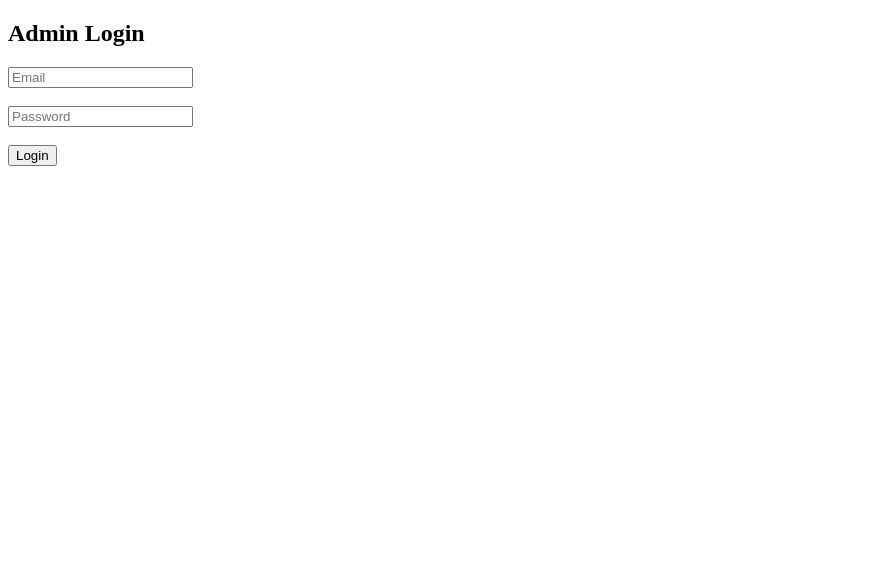
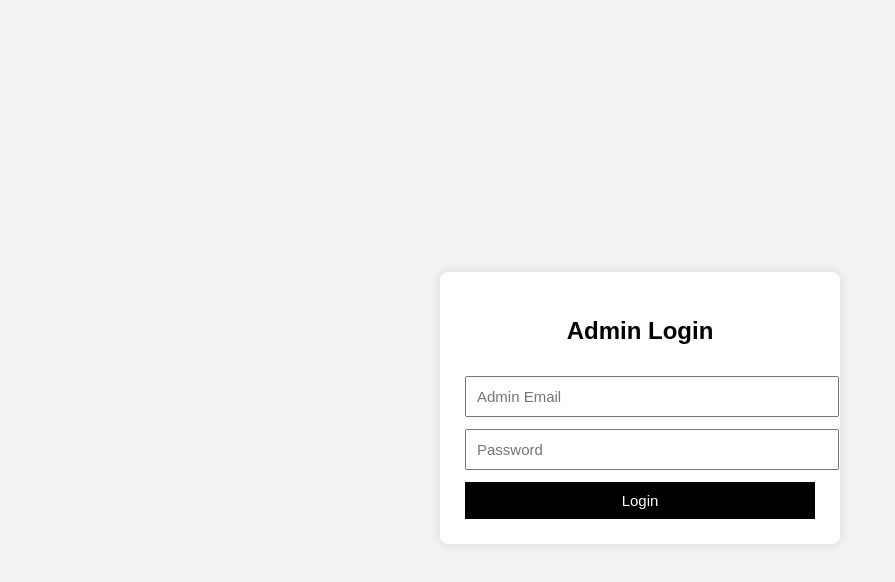
Before and after one commit to sudharishi/sr-fashion-hub, a plain HTML site: page admin-login.html in a window 1280 px wide. Shown: the whole page, without its empty margins (0-895 px from the left). Drawn offline with Linux system fonts and the light colour scheme.

Commit message:
Update admin-login.html

```diff
--- a/admin-login.html
+++ b/admin-login.html
@@ -1,17 +1,60 @@
 <!DOCTYPE html>
-<html>
+<html lang="en">
 <head>
-  <title>Admin Login</title>
+  <meta charset="UTF-8">
+  <title>SR Fashion Hub – Admin Login</title>
+  <meta name="viewport" content="width=device-width, initial-scale=1.0">
+  <style>
+    body {
+      font-family: Arial, sans-serif;
+      background: #f2f2f2;
+      display: flex;
+      justify-content: center;
+      align-items: center;
+      height: 100vh;
+    }
+    .login-box {
+      background: white;
+      padding: 25px;
+      border-radius: 8px;
+      width: 100%;
+      max-width: 350px;
+      box-shadow: 0 0 10px rgba(0,0,0,0.1);
+    }
+    h2 {
+      text-align: center;
+    }
+    input, button {
+      width: 100%;
+      padding: 10px;
+      margin-top: 12px;
+      font-size: 15px;
+    }
+    button {
+      background: #000;
+      color: #fff;
+      border: none;
+      cursor: pointer;
+    }
+    button:hover {
+      background: #333;
+    }
+  </style>
 </head>
 <body>
 
-<h2>Admin Login</h2>
+  <div class="login-box">
+    <h2>Admin Login</h2>
 
-<input id="adminEmail" type="email" placeholder="Email"><br><br>
-<input id="adminPassword" type="password" placeholder="Password"><br><br>
+    <input id="adminEmail" type="email" placeholder="Admin Email">
+    <input id="adminPassword" type="password" placeholder="Password">
 
-<button onclick="adminLogin()">Login</button>
+    <!-- ✅ IMPORTANT: id mandatory -->
+    <button id="loginBtn">Login</button>
+  </div>
 
-<script type="module" src="script.js"></script>
+  <!-- ✅ MUST -->
+  <script type="module" src="script.js"></script>
+
 </body>
 </html>
```
